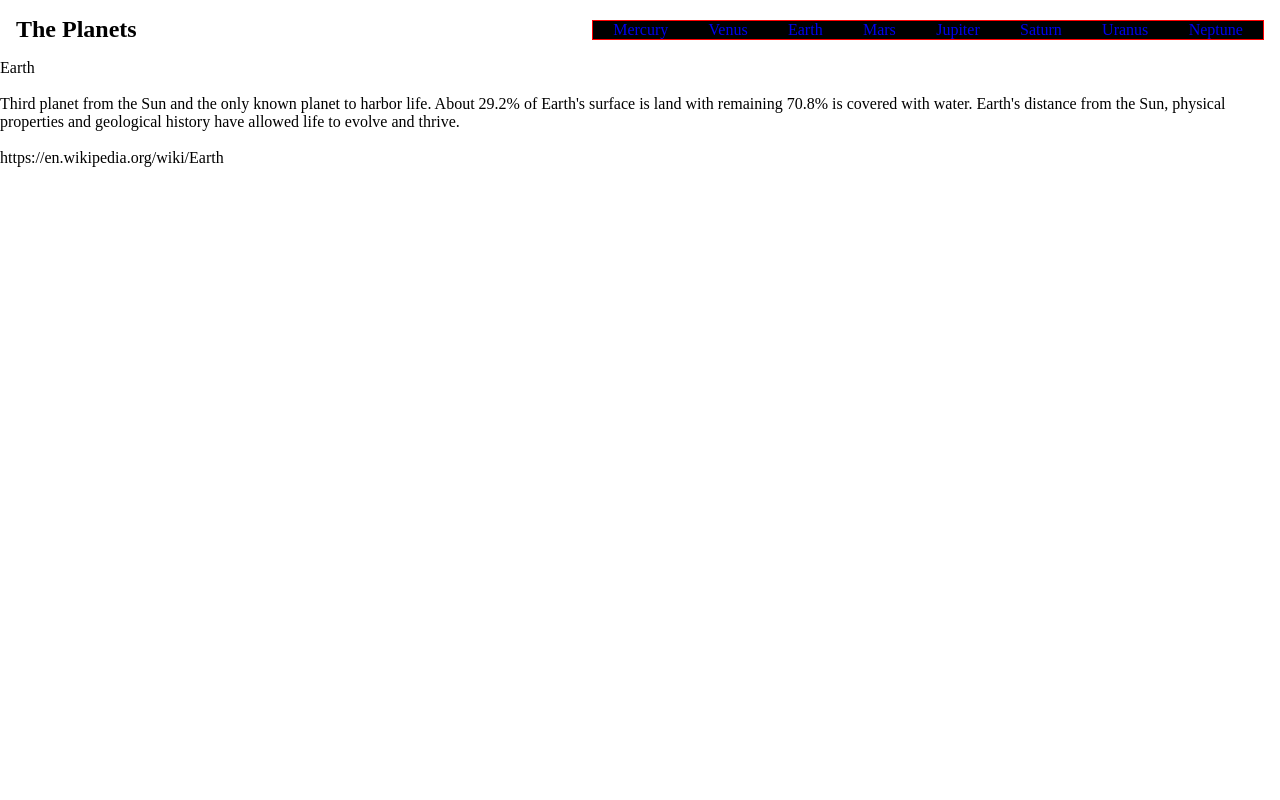
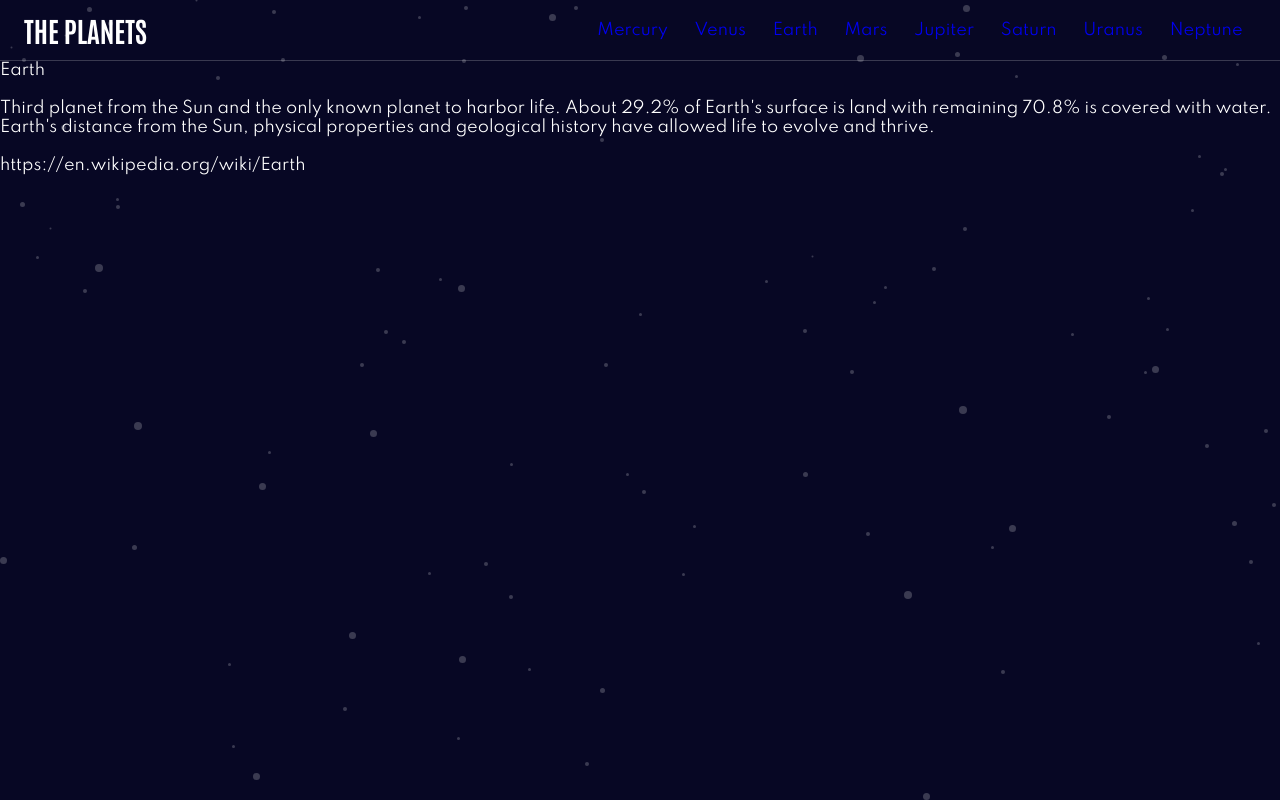
Before and after one commit to philosophy-flow/planets-fact-app, a React (Create React App) app: page /Earth in a window 1280 px wide. Built offline with nearby package versions, Linux system fonts and the light colour scheme.

Commit message:
adding global styles

```diff
--- a/src/Components/Nav/Nav.css
+++ b/src/Components/Nav/Nav.css
@@ -8,22 +8,21 @@
   display: flex;
   justify-content: space-between;
   align-items: center;
-  padding: 1rem;
+  padding: 1rem 1.5rem;
+  border-bottom: 1px solid rgba(255, 255, 255, 0.2);
 }
 
 .nav-menu {
   position: fixed;
   right: -100%;
-  top: 5rem;
-  top: 0;
+  top: 3.875rem;
   bottom: 0;
 
   width: 100%;
-  border: 1px solid red;
   text-align: center;
   transition: 0.3s;
 
-  background-color: #000;
+  background-color: var(--dark);
 }
 
 .nav-menu li {
@@ -54,7 +53,7 @@
   -webkit-transition: all 0.3s ease-in-out;
   transition: all 0.3s ease-in-out;
 
-  background-color: #101010;
+  background-color: var(--light);
 }
 
 .burger-button.active .bar:nth-child(2) {
--- /dev/null
+++ b/src/index.css
@@ -0,0 +1,54 @@
+/*-------------------------------------------------------------------------*/
+/* GlOBAL STYLES ----------------------------------------------------------*/
+/*-------------------------------------------------------------------------*/
+
+/* ANTONIO --> HEADER FONT */
+@import url('https://fonts.googleapis.com/css2?family=Antonio:wght@100;300;400;500;700&display=swap');
+
+/* SPARTAN --> BODY FONT */
+@import url('https://fonts.googleapis.com/css2?family=Spartan:wght@100;300;400;500;700;900&display=swap');
+
+
+
+* {
+  margin: 0;
+  padding: 0;
+  box-sizing: border-box;
+}
+
+:root {
+  --light: #FFF;
+  --dark: #070724;
+  --dark-grey: #38384F;
+  --light-grey: #838391;
+  --light-blue: #419EBB;
+  --dark-blue: #2D68F0;
+  --yellow: #EDA249;
+  --purple: #6F2ED6;
+  --red-orange: #D14C32;
+  --red: #D83A34;
+  --orange: #CD5120;
+  --green: #1EC2A4;
+}
+
+
+html {
+  background-color: var(--dark);
+  background-image: url('./assets/background-stars.svg');
+
+  font-family: 'Spartan', sans-serif;
+  font-size: 16px;
+  color: var(--light);
+}
+
+h1, h2, h3, h4 {
+  font-family: 'Antonio', sans-serif;
+  text-transform: uppercase;
+  line-height: 1;
+}
+h1 {font-size: 2.5rem;}
+h2 {font-size: 1.75rem;}
+h3 {font-size: 1.25rem;}
+h4 {font-size: 1.25rem;}
+
+p {font-size: .6875rem; line-height: 1.375rem;}
--- a/src/index.js
+++ b/src/index.js
@@ -1,3 +1,4 @@
+import './index.css';
 import React from 'react';
 import ReactDOM from 'react-dom';
 import App from './components/App';
```
